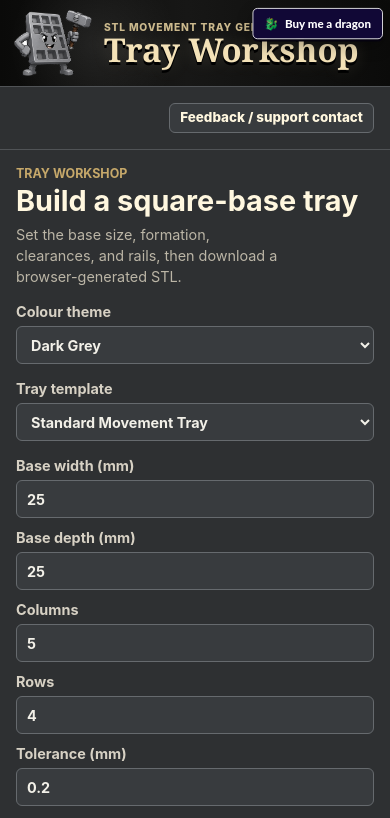
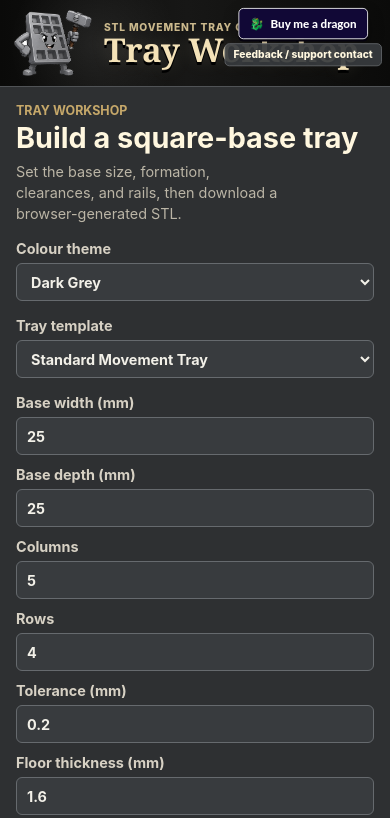
Before and after one commit to greyplasticmodelling/tray-workshop, a React (Vite) app: page / in a window 390 px wide. Shown: the top 818 px of the page. Built offline with nearby package versions, Linux system fonts and the light colour scheme.

Commit message:
Move feedback link into banner actions

```diff
--- a/src/App.tsx
+++ b/src/App.tsx
@@ -195,10 +195,8 @@ export default function App() {
             <strong>Tray Workshop</strong>
           </div>
         </div>
+        <div className="banner-actions" aria-label="Support and feedback">
           <SupportButton />
-      </header>
-
-      <div className="feedback-strip" aria-label="Feedback and support contact">
           <a
             className="feedback-link"
             href="https://formsubmit.co/el/jukupe"
@@ -209,6 +207,7 @@ export default function App() {
             Feedback / support contact
           </a>
         </div>
+      </header>
 
       <main className="app-main">
         <TrayControls
--- a/src/styles.css
+++ b/src/styles.css
@@ -209,16 +209,23 @@ select {
   text-shadow: 0 3px 0 #000000, 0 0 18px rgba(244, 226, 184, 0.18);
 }
 
-.support-button-slot {
+.banner-actions {
   position: absolute;
   top: 16px;
   right: 18px;
+  display: flex;
+  flex-direction: column;
+  align-items: center;
+  gap: 8px;
+  z-index: 2;
+}
+
+.support-button-slot {
   min-width: 172px;
   min-height: 44px;
   display: inline-flex;
   align-items: center;
   justify-content: center;
-  z-index: 2;
 }
 
 .support-button-slot > * {
@@ -264,18 +271,8 @@ select {
   white-space: nowrap !important;
 }
 
-.feedback-strip {
-  min-height: 42px;
-  display: flex;
-  justify-content: flex-end;
-  align-items: center;
-  border-bottom: 1px solid var(--border);
-  padding: 6px 22px;
-  background: var(--panel);
-}
-
 .feedback-link {
-  min-height: 30px;
+  min-height: 28px;
   display: inline-flex;
   align-items: center;
   justify-content: center;
@@ -283,11 +280,12 @@ select {
   border-radius: 6px;
   padding: 6px 10px;
   color: var(--heading);
-  background: var(--surface);
-  font-size: 0.84rem;
+  background: rgba(56, 59, 62, 0.92);
+  font-size: 0.78rem;
   font-weight: 800;
   line-height: 1;
   text-decoration: none;
+  white-space: nowrap;
 }
 
 .feedback-link:hover,
@@ -776,18 +774,21 @@ footer {
     font-size: 2.05rem;
   }
 
-  .support-button-slot {
+  .banner-actions {
     top: 8px;
     right: 8px;
-    min-width: 142px;
-    min-height: 34px;
+    gap: 5px;
     transform: scale(0.82);
     transform-origin: top right;
   }
 
+  .support-button-slot {
+    min-width: 142px;
+    min-height: 34px;
+  }
+
   .controls,
-  .preview-panel,
-  .feedback-strip {
+  .preview-panel {
     padding: 16px;
   }
 
```
Lines whose indentation alone changed are shown as unchanged.
